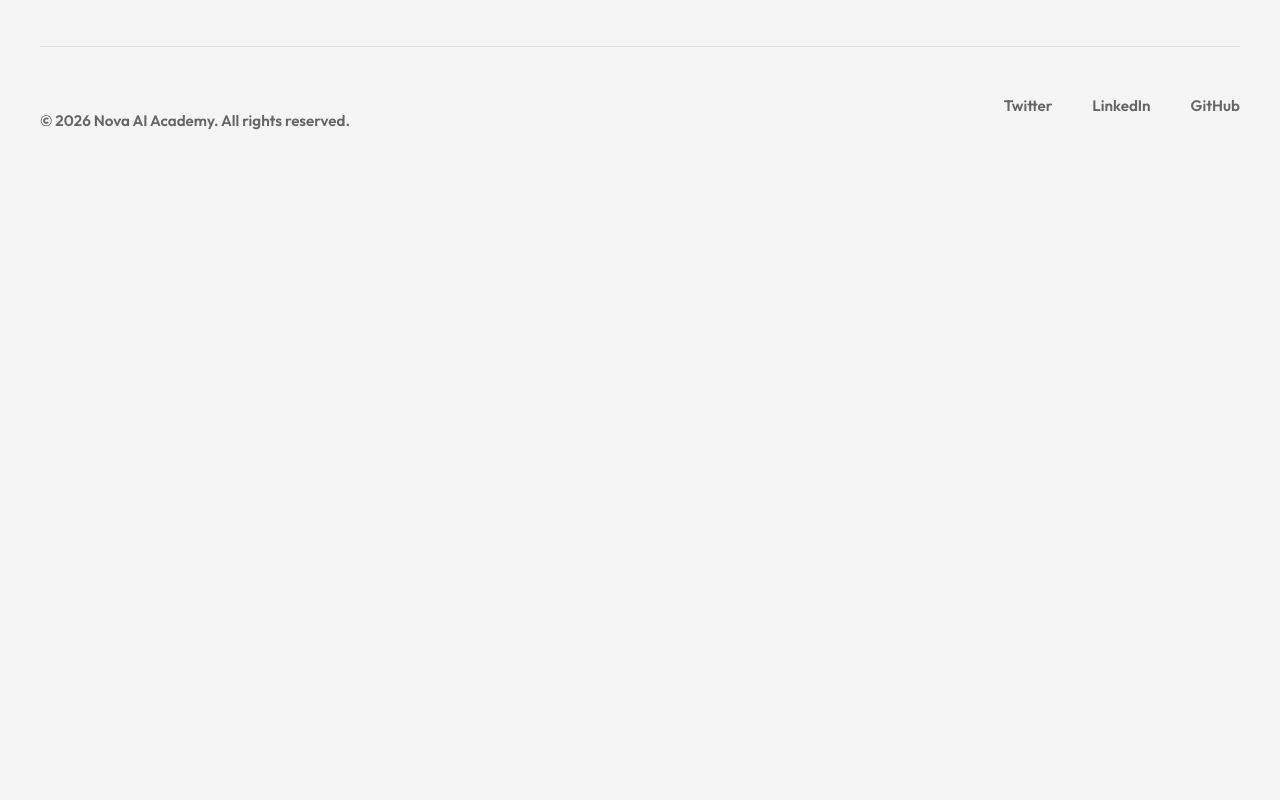
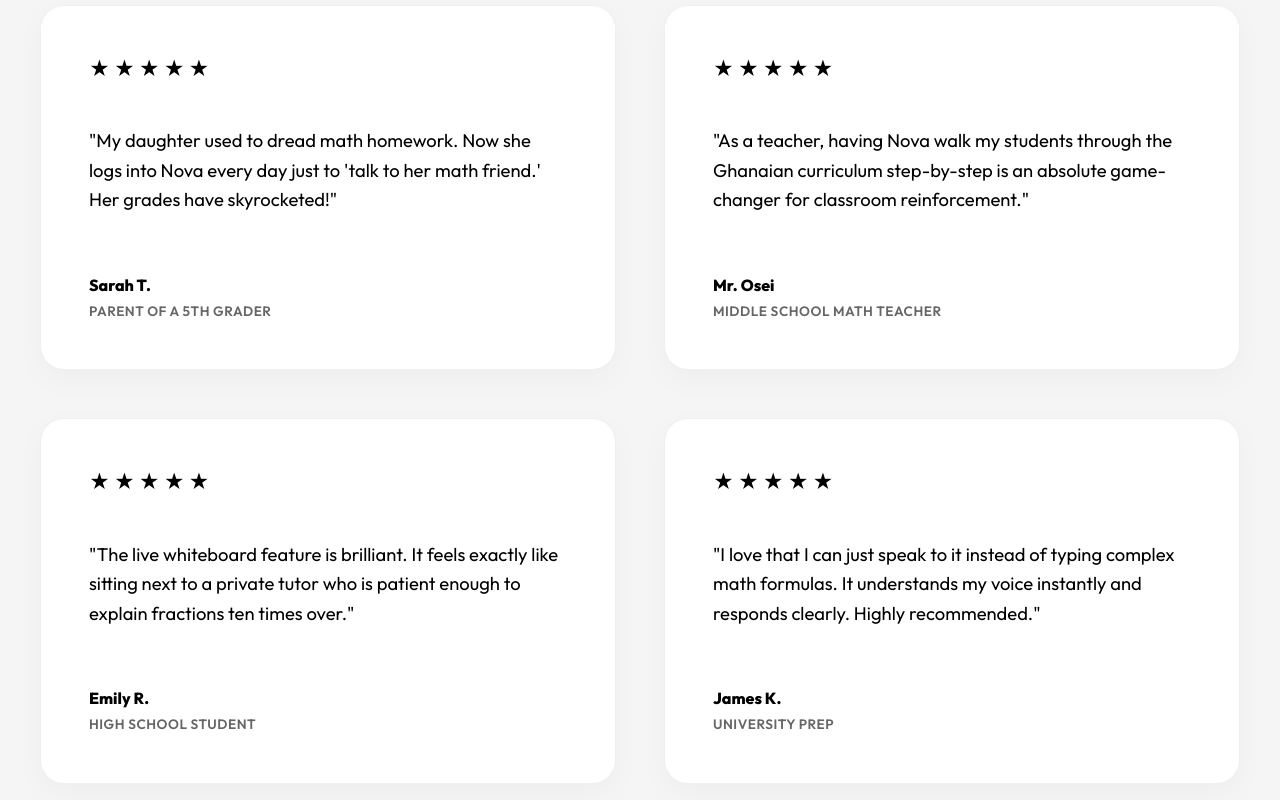
Before and after one commit to kingofalldevs/voice-tutor-frontend, a React (Vite) app: page / in a window 1280 px wide. Shown: the part 3380-4180 px from the top of the page. Before the commit the page ends 3592 px from the top, so only its background shows below. Built offline with nearby package versions, Linux system fonts and the light colour scheme; no server answers.

Commit message:
Add reviews section to landing page

```diff
--- a/src/components/LandingPage.css
+++ b/src/components/LandingPage.css
@@ -620,6 +620,75 @@
   color: #aaa;
 }
 
+/* ---- Reviews Section ---- */
+.reviews-section {
+  padding: 8rem 2rem;
+  background: var(--bg-main);
+}
+
+.reviews-content-wrap {
+  max-width: 1200px;
+  margin: 0 auto;
+}
+
+.reviews-grid {
+  display: grid;
+  grid-template-columns: repeat(2, 1fr);
+  gap: 3rem;
+}
+
+.review-card {
+  padding: 3rem;
+  background: #ffffff;
+  border-radius: 24px;
+  border: 1px solid rgba(0,0,0,0.06);
+  box-shadow: 0 10px 30px rgba(0,0,0,0.03);
+  display: flex;
+  flex-direction: column;
+  gap: 1.5rem;
+  transition: transform 0.3s ease;
+}
+
+.review-card:hover {
+  transform: translateY(-5px);
+  box-shadow: 0 20px 40px rgba(0,0,0,0.06);
+}
+
+.review-stars {
+  color: var(--primary-accent);
+  font-size: 1.25rem;
+  letter-spacing: 4px;
+}
+
+.review-text {
+  font-size: 1.15rem;
+  font-style: italic;
+  line-height: 1.6;
+  color: var(--text-main);
+  flex-grow: 1;
+}
+
+.review-author {
+  display: flex;
+  flex-direction: column;
+  gap: 0.25rem;
+  margin-top: 1rem;
+}
+
+.review-author strong {
+  font-size: 1rem;
+  font-weight: 800;
+  color: var(--text-main);
+}
+
+.review-author span {
+  font-size: 0.85rem;
+  color: var(--text-dim);
+  font-weight: 600;
+  text-transform: uppercase;
+  letter-spacing: 0.5px;
+}
+
 /* ---- Footer ---- */
 .landing-footer {
   padding: 6rem 2rem 4rem;
@@ -716,7 +785,8 @@
 }
 
 @media (max-width: 900px) {
-  .features-grid {
+  .features-grid,
+  .reviews-grid {
     grid-template-columns: 1fr;
     gap: 2rem;
   }
@@ -832,7 +902,8 @@
     margin-bottom: -320px;
   }
 
-  .feature-card {
+  .feature-card,
+  .review-card {
     padding: 2.5rem 2rem;
   }
 
--- a/src/components/LandingPage.jsx
+++ b/src/components/LandingPage.jsx
@@ -190,6 +190,52 @@
             </div>
           </div>
         </section>
+
+        {/* Reviews Section */}
+        <section className="reviews-section">
+          <div className="reviews-content-wrap">
+            <div className="section-header">
+              <h2 className="section-title">What Our Users Say</h2>
+              <p className="section-subtitle">
+                See how Nova is transforming the way students master mathematics globally.
+              </p>
+            </div>
+            <div className="reviews-grid">
+              <div className="review-card">
+                <div className="review-stars">★★★★★</div>
+                <p className="review-text">"My daughter used to dread math homework. Now she logs into Nova every day just to 'talk to her math friend.' Her grades have skyrocketed!"</p>
+                <div className="review-author">
+                  <strong>Sarah T.</strong>
+                  <span>Parent of a 5th Grader</span>
+                </div>
+              </div>
+              <div className="review-card">
+                <div className="review-stars">★★★★★</div>
+                <p className="review-text">"As a teacher, having Nova walk my students through the Ghanaian curriculum step-by-step is an absolute game-changer for classroom reinforcement."</p>
+                <div className="review-author">
+                  <strong>Mr. Osei</strong>
+                  <span>Middle School Math Teacher</span>
+                </div>
+              </div>
+              <div className="review-card">
+                <div className="review-stars">★★★★★</div>
+                <p className="review-text">"The live whiteboard feature is brilliant. It feels exactly like sitting next to a private tutor who is patient enough to explain fractions ten times over."</p>
+                <div className="review-author">
+                  <strong>Emily R.</strong>
+                  <span>High School Student</span>
+                </div>
+              </div>
+              <div className="review-card">
+                <div className="review-stars">★★★★★</div>
+                <p className="review-text">"I love that I can just speak to it instead of typing complex math formulas. It understands my voice instantly and responds clearly. Highly recommended."</p>
+                <div className="review-author">
+                  <strong>James K.</strong>
+                  <span>University Prep</span>
+                </div>
+              </div>
+            </div>
+          </div>
+        </section>
       </main>
 
       <footer className="landing-footer">
```
